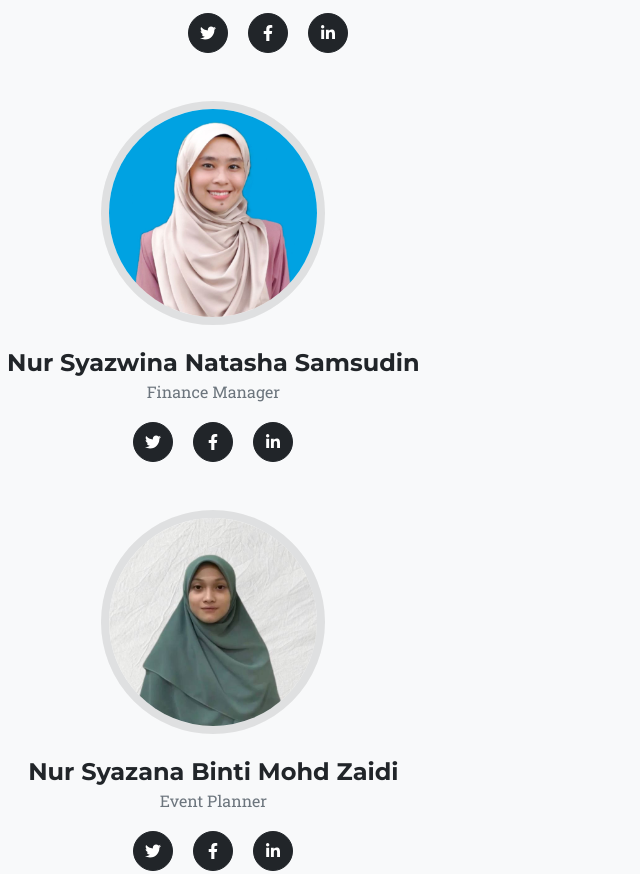
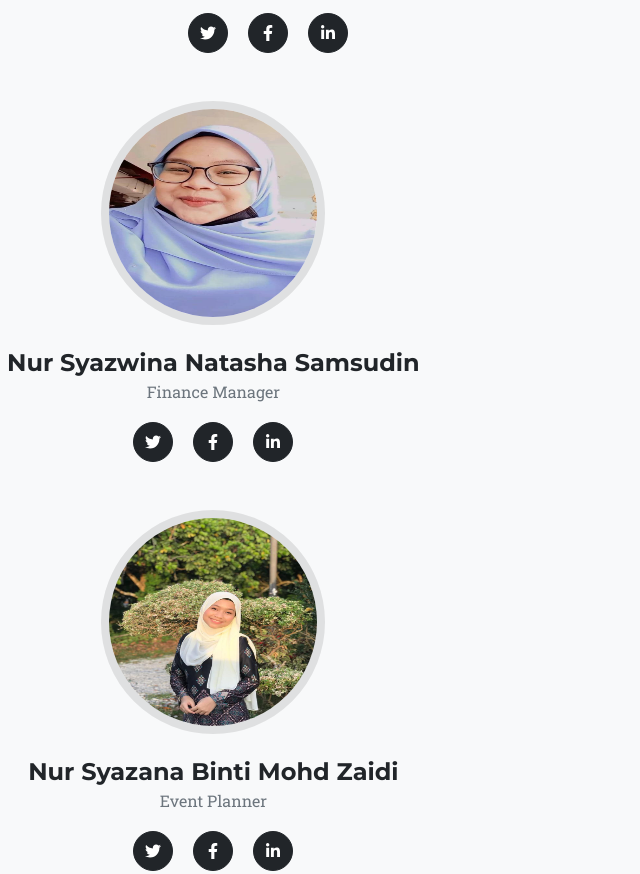
Before and after one commit to nurulnajhan/Nurul-Najhan, a plain HTML site: page index.html in a window 1280 px wide. Shown: the part 5544-6418 px from the top of the page, without its empty margins (0-640 px from the left). Drawn offline with nearby package versions, Linux system fonts and the light colour scheme.

Commit message:
Update index.html

```diff
--- a/index.html
+++ b/index.html
@@ -294,7 +294,7 @@
                 </div>
                     <div class="col-lg-4">
                         <div class="team-member">
-                            <img class="mx-auto rounded-circle" src="assets/img/team/2.jpg" alt="..." />
+                            <img class="mx-auto rounded-circle" src="assets/img/team/5.jpg" alt="..." />
                             <h4>Nur Syazwina Natasha Samsudin</h4>
                             <p class="text-muted">Finance Manager </p>
                             <a class="btn btn-dark btn-social mx-2" href="#!" aria-label="Larry Parker Twitter Profile"><i class="fab fa-twitter"></i></a>
@@ -305,7 +305,7 @@
                 </div>
                     <div class="col-lg-4">
                         <div class="team-member">
-                            <img class="mx-auto rounded-circle" src="assets/img/team/3.jpg" alt="..." />
+                            <img class="mx-auto rounded-circle" src="assets/img/team/6.jpg" alt="..." />
                             <h4>Nur Syazana Binti Mohd Zaidi</h4>
                             <p class="text-muted">Event Planner </p>
                             <a class="btn btn-dark btn-social mx-2" href="#!" aria-label="Larry Parker Twitter Profile"><i class="fab fa-twitter"></i></a>
```
